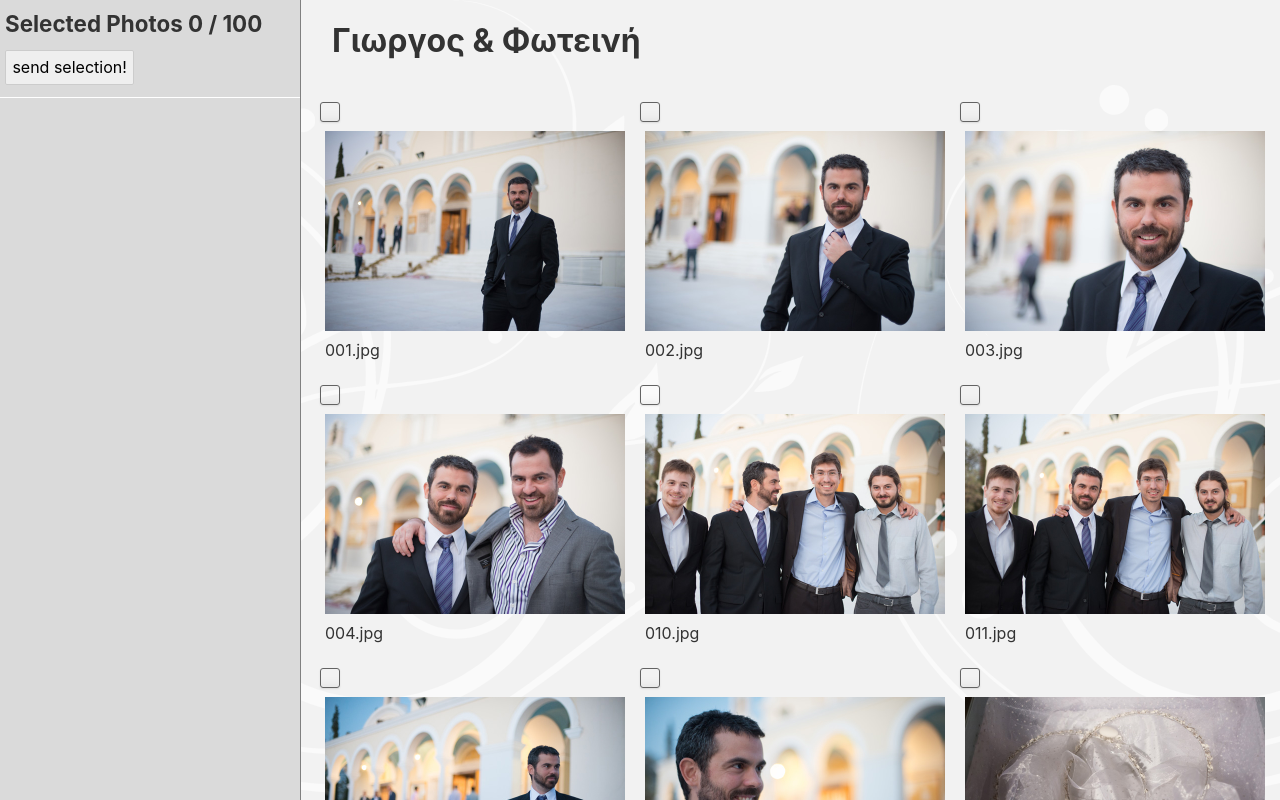
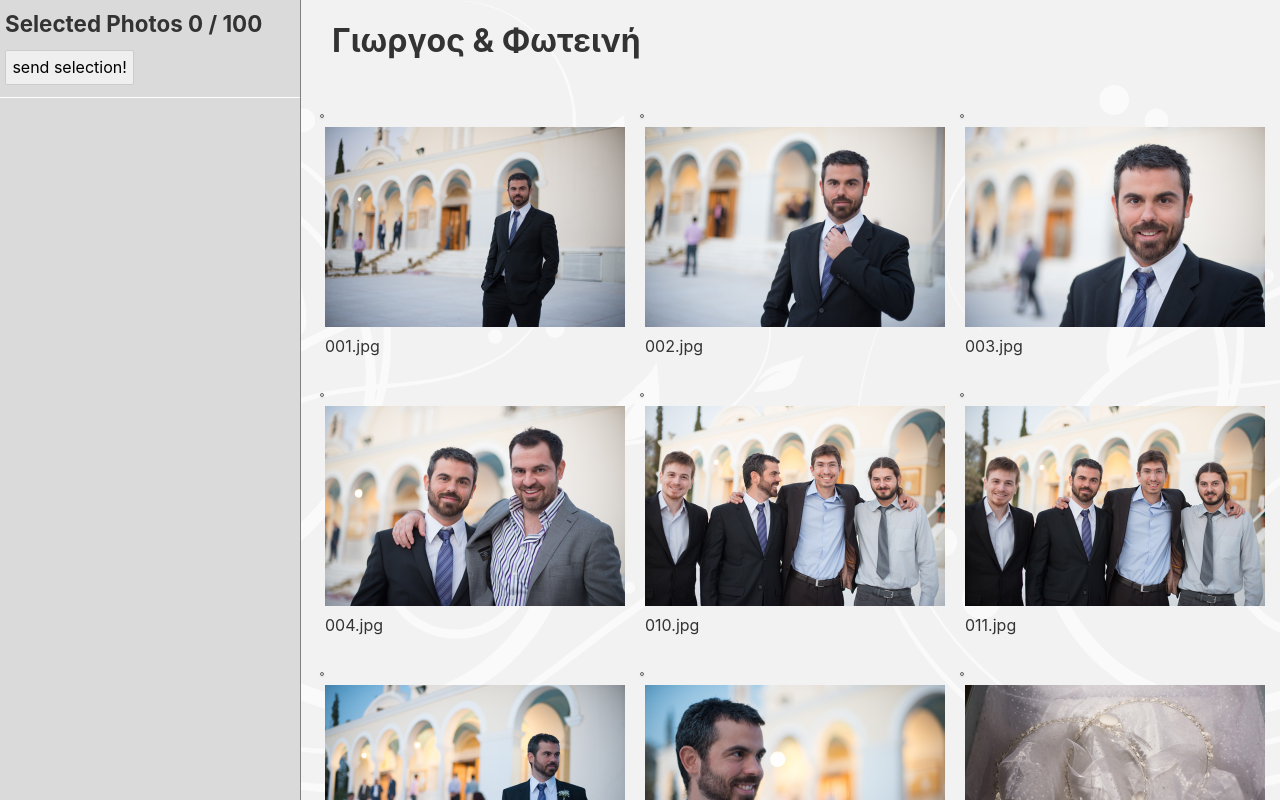
Before and after one commit to lamkostal/wedding-demo, a Svelte app: page / in a window 1280 px wide. Shown: the top 800 px of the page. Built offline with nearby package versions, Linux system fonts and the light colour scheme.

Commit message:
adds img lazy

```diff
--- a/src/Card.svelte
+++ b/src/Card.svelte
@@ -33,7 +33,7 @@ S: console.log("checked from comp:"+" "+ checked)
   <input class="checkbox" type="checkbox" name={name} bind:checked={checked} on:input={sendMessage} value="{src}">
 
 
-  <img src="{src}" alt="" class="photo">
+  <img src="{src}" alt="" class="photo" loading="lazy">
   <span class="file-name">{src.substring(13)}</span>
 
 </div>
@@ -59,7 +59,7 @@ S: console.log("checked from comp:"+" "+ checked)
     -webkit-appearance: none;
     border: 1px solid #636363;
 	box-shadow: 0 1px 2px rgba(0,0,0,0.1), inset 0px -15px 10px -12px rgba(0,0,0,0.05);
-	padding: 9px;
+	padding: 1px;
 	border-radius: 3px;
 	display: inline-block;
     position: relative;
```
